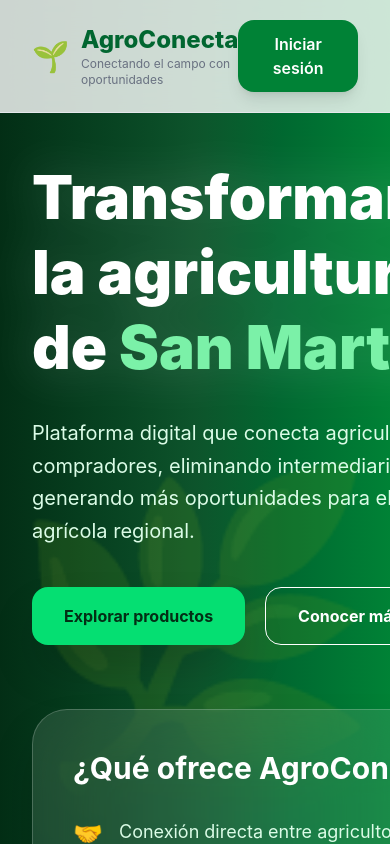
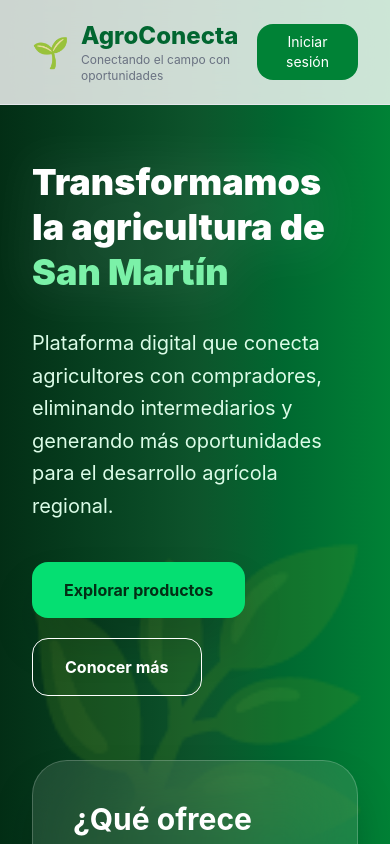
Before and after one commit to mauriciooo-dev/agroconecta, a React (Vite) app: page / in a window 390 px wide. Shown: the top 844 px of the page. Built offline with nearby package versions, Linux system fonts and the light colour scheme.

Commit message:
firebase login funcionando

```diff
--- a/package.json
+++ b/package.json
@@ -11,6 +11,7 @@
   },
   "dependencies": {
     "@tailwindcss/vite": "^4.3.0",
+    "firebase": "^12.13.0",
     "react": "^19.2.6",
     "react-dom": "^19.2.6"
   },
--- a/src/App.jsx
+++ b/src/App.jsx
@@ -1,4 +1,25 @@
+import { useState } from "react";
+import { signInWithPopup } from "firebase/auth";
+
+import { auth, provider } from "./firebase";
 export default function App() {
+  const [user, setUser] = useState(null);
+ const loginGoogle = async () => {
+  try {
+    const result = await signInWithPopup(auth, provider);
+
+    setUser(result.user);
+
+  } catch (error) {
+    console.log(error);
+  }
+};
+
+const logout = async () => {
+  await auth.signOut();
+
+  setUser(null);
+};
   const productos = [
     {
       nombre: "Cacao Premium",
@@ -63,10 +84,35 @@ export default function App() {
               Contacto
             </a>
           </nav>
+{
+  user ? (
+    <div className="flex items-center gap-3">
+      <img
+        src={user.photoURL}
+        alt=""
+        className="w-10 h-10 rounded-full border-2 border-white"
+      />
 
-          <button className="bg-green-700 hover:bg-green-800 text-white px-6 py-3 rounded-2xl font-semibold shadow-lg transition">
-            Iniciar sesión
-          </button>
+      <span className="text-white font-semibold">
+        {user.displayName}
+      </span>
+
+      <button
+        onClick={logout}
+        className="bg-red-500 hover:bg-red-600 text-white px-3 py-1 rounded-xl text-sm"
+      >
+        Salir
+      </button>
+    </div>
+  ) : (
+    <button
+      onClick={loginGoogle}
+      className="bg-green-700 hover:bg-green-800 text-white px-4 py-2 text-sm rounded-2xl"
+    >
+      Iniciar sesión
+    </button>
+  )
+}
         </div>
       </header>
 
@@ -80,7 +126,7 @@ export default function App() {
 
         <div className="relative max-w-7xl mx-auto px-8 grid lg:grid-cols-2 gap-16 items-center">
           <div>
-            <h2 className="text-6xl md:text-7xl font-black leading-tight text-white drop-shadow-[0_0_25px_rgba(255,255,255,0.18)] mb-8">
+            <h2 className="text-4xl md:text-6xl lg:text-7xl font-black leading-tight text-white drop-shadow-[0_0_25px_rgba(255,255,255,0.18)] mb-8">
               Transformamos la agricultura de{" "}
               <span className="text-green-300">San Martín</span>
             </h2>
@@ -352,5 +398,5 @@ export default function App() {
         </div>
       </footer>
     </div>
-  );
+    );
 }
--- /dev/null
+++ b/src/firebase.js
@@ -0,0 +1,23 @@
+import { initializeApp } from "firebase/app";
+
+import {
+  getAuth,
+  GoogleAuthProvider
+} from "firebase/auth";
+
+const firebaseConfig = {
+   apiKey : "AIzaSyBm9L15PXNVPdLypWv9huCBGYZ4nzVX0U8" ,
+  authDomain: "agroconecta-2f5c9.firebaseapp.com",
+  projectId: "agroconecta-2f5c9",
+  storageBucket: "agroconecta-2f5c9.firebasestorage.app",
+  messagingSenderId: "1030168207874",
+  appId: "1:1030168207874:web:7108c09b9d2b5c7ba9fd1b"
+};
+
+const app = initializeApp(firebaseConfig);
+
+export const auth = getAuth(app);
+
+export const provider = new GoogleAuthProvider();
+
+export default app;
```
Also changed, not shown: 1 other file (tests, documents, lock files or other folders).
